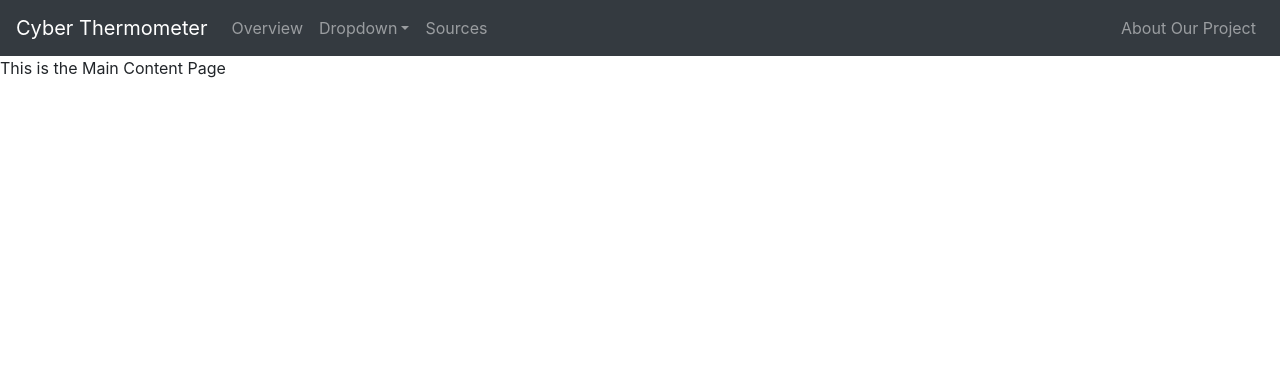
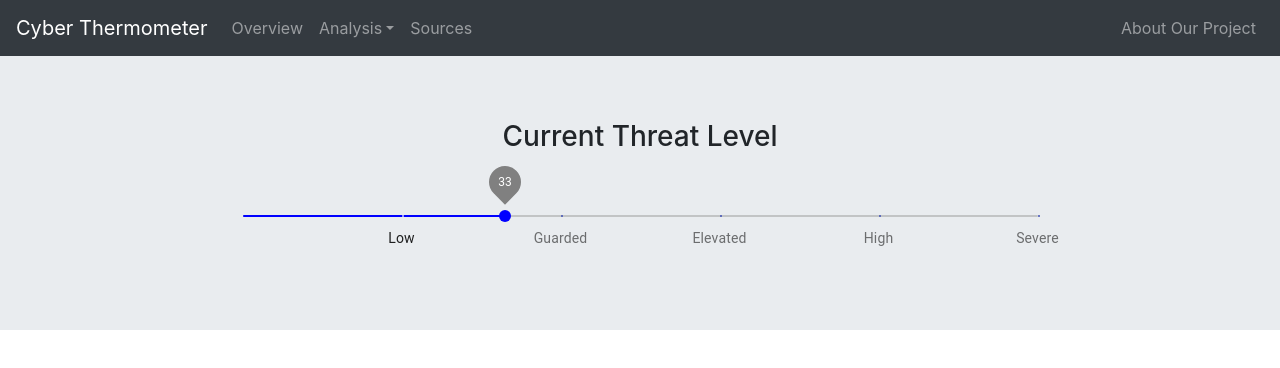
Before and after one commit to byuan/CyberAnalytics, a React (Create React App) app in the folder frontend/: page /home in a window 1280 px wide. Shown: the top 368 px of the page. Built offline with nearby package versions, Linux system fonts and the light colour scheme.

Commit message:
added thermometer

```diff
--- a/frontend/src/Components/navigation.js
+++ b/frontend/src/Components/navigation.js
@@ -13,7 +13,7 @@ class Navigation extends React.Component {
                 <Navbar.Collapse id="responsive-navbar-nav">
                     <Nav className="mr-auto">
                     <Nav.Link href="home">Overview</Nav.Link>
-                    <NavDropdown title="Dropdown" id="collapsible-nav-dropdown">
+                    <NavDropdown title="Analysis" id="collapsible-nav-dropdown">
                         <NavDropdown.Item href="breaches">Breaches</NavDropdown.Item>
                         <NavDropdown.Item href="malware">Malware</NavDropdown.Item>
                         <NavDropdown.Item href="trending">Trending</NavDropdown.Item>
--- a/frontend/src/Components/overview.js
+++ b/frontend/src/Components/overview.js
@@ -1,9 +1,28 @@
 import React from 'react';
+import Jumbotron from 'react-bootstrap/Jumbotron'
+import Container from 'react-bootstrap/Container'
+import Row from 'react-bootstrap/Row'
+import Col from 'react-bootstrap/Col'
+import Thermometer from './thermometer'
 
 class Overview extends React.Component {
     render() {
         return (
-            <p>This is the Main Content Page</p>
+            <Jumbotron fluid>
+                <Container>
+                    <Row className="justify-content-md-center">
+                        <h3>Current Threat Level</h3>
+                    </Row>
+                    <Row
+                        className="justify-content-md-center"
+                        style={{padding:'40px 20px 10px 20px'}}
+                    >
+                        <Col xs={9} >
+                            <Thermometer/>
+                        </Col>
+                    </Row>
+                </Container>
+            </Jumbotron>
         )
     }
 }
--- /dev/null
+++ b/frontend/src/Components/thermometer.js
@@ -0,0 +1,122 @@
+import React from 'react';
+import Slider from '@material-ui/core/Slider';
+import { createMuiTheme } from '@material-ui/core/styles';
+import { ThemeProvider } from '@material-ui/styles';
+
+const levels = [
+    {
+        value: 20,
+        label: 'Low'
+    },
+    {
+        value: 40,
+        label: 'Guarded'
+    },
+    {
+        value: 60,
+        label: 'Elevated'
+    },
+    {
+        value: 80,
+        label: 'High'
+    },
+    {
+        value: 100,
+        label: 'Severe'
+    }
+];
+
+class Thermometer extends React.Component {
+    state = {
+        threat_level: 33
+    };
+
+
+    muiTheme = () => {
+        var colors = {}
+        switch (true) {
+            case ( this.state.threat_level <= 20):
+                colors = {
+                    thumb: 'green',
+                    track: 'green',
+                    rail: 'gray',
+                    valueLabelDisplay: 'black'
+                };
+                break;
+            case ( this.state.threat_level <= 40):
+                colors = {
+                    thumb: 'blue',
+                    track: 'blue',
+                    rail: 'gray',
+                    valueLabelDisplay: 'black'
+                };
+                break;
+            case ( this.state.threat_level <= 60):
+                colors = {
+                    thumb: 'yellow',
+                    track: 'yellow',
+                    rail: 'gray',
+                    valueLabelDisplay: 'black'
+                };
+                break;
+            case ( this.state.threat_level <= 80):
+                colors = {
+                    thumb: 'orange',
+                    track: 'orange',
+                    rail: 'gray',
+                    valueLabelDisplay: 'black'
+                };
+                break;
+            case ( this.state.threat_level <= 100):
+                colors = {
+                    thumb: 'red',
+                    track: 'red',
+                    rail: 'gray',
+                    valueLabelDisplay: 'black'
+                };
+        };
+        return createMuiTheme({
+        overrides:{
+            MuiSlider: {
+                thumb:{
+                    color: colors.track,
+                },
+                track: {
+                    color: colors.thumb
+                },
+                rail: {
+                    color: colors.rail
+                },
+                valueLabel: {
+                    color: 'gray'
+                }
+            }
+        }
+        });
+    }
+
+    handleChange = (event, value) => {
+        this.setState({
+            threat_level: value
+        })
+    }
+
+    render() {
+        return (
+            <ThemeProvider theme={this.muiTheme()}>
+                <Slider
+                    //disabled
+                    color='primary'
+                    defaultValue={this.state.threat_level}
+                    aria-labelledby="disabled-slider"
+                    onChange={this.handleChange}
+                    valueLabelDisplay="on"
+                    marks={levels}
+                />
+            </ThemeProvider>
+
+        )
+    }
+}
+
+export default Thermometer;
```
